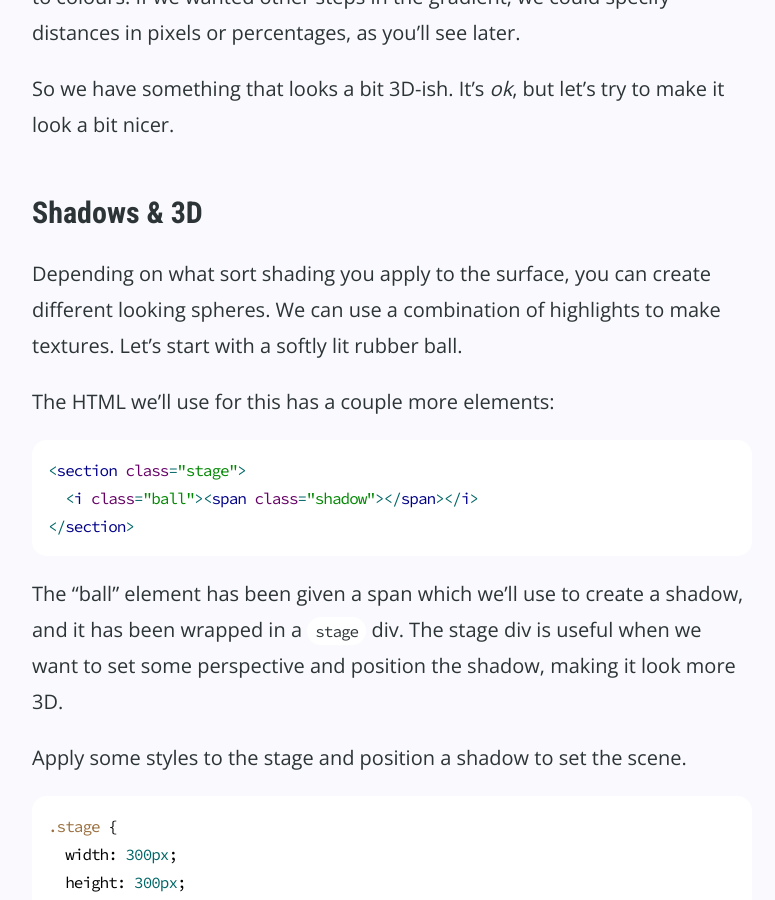
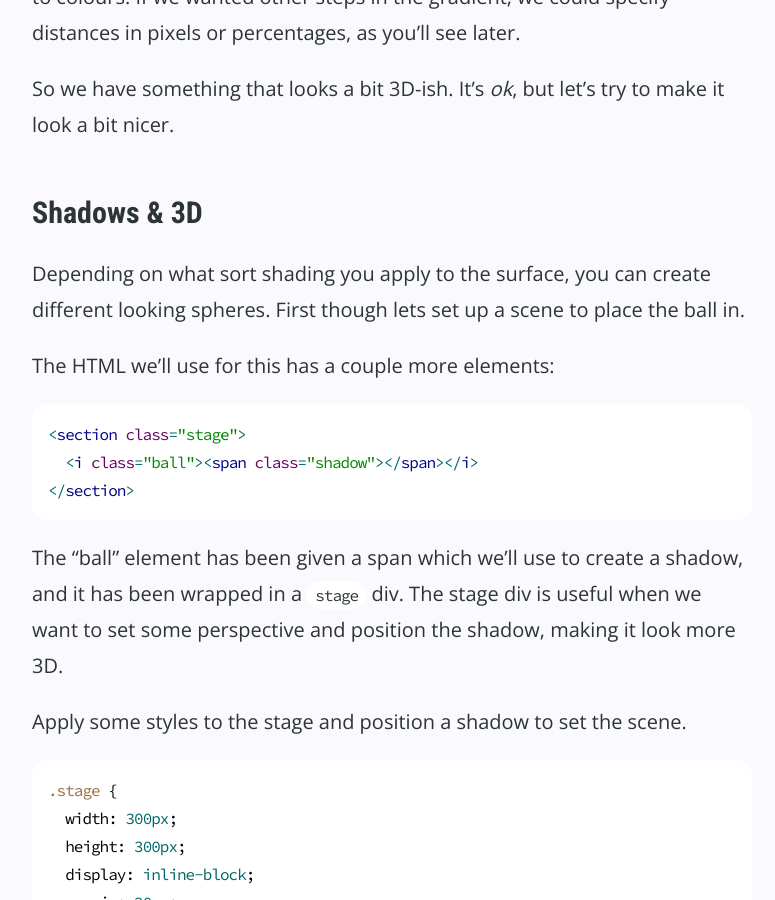
Before and after one commit to donovanh/donovanh.github.com, a Jekyll site: the page built from _posts/2013-07-05-balls.markdown, in a window 1280 px wide and 900 px high, scrolled down 2937 px. Shown: the whole window, without its empty margins (248-1023 px from the left). Built offline with Jekyll 4.4.1, drawn with Linux system fonts in a browser that asks for light colours; nearby versions of some CDN libraries.

Commit message:
Text fixes

```diff
--- a/_posts/2013-07-05-balls.markdown
+++ b/_posts/2013-07-05-balls.markdown
@@ -76,7 +76,7 @@ So we have something that looks a bit 3D-ish. It's *ok*, but let's try to make i
 
 ## Shadows & 3D
 
-Depending on what sort shading you apply to the surface, you can create different looking spheres. We can use a combination of highlights to make textures. Let's start with a softly lit rubber ball.
+Depending on what sort shading you apply to the surface, you can create different looking spheres. First though lets set up a scene to place the ball in.
 
 The HTML we'll use for this has a couple more elements:
 
```
